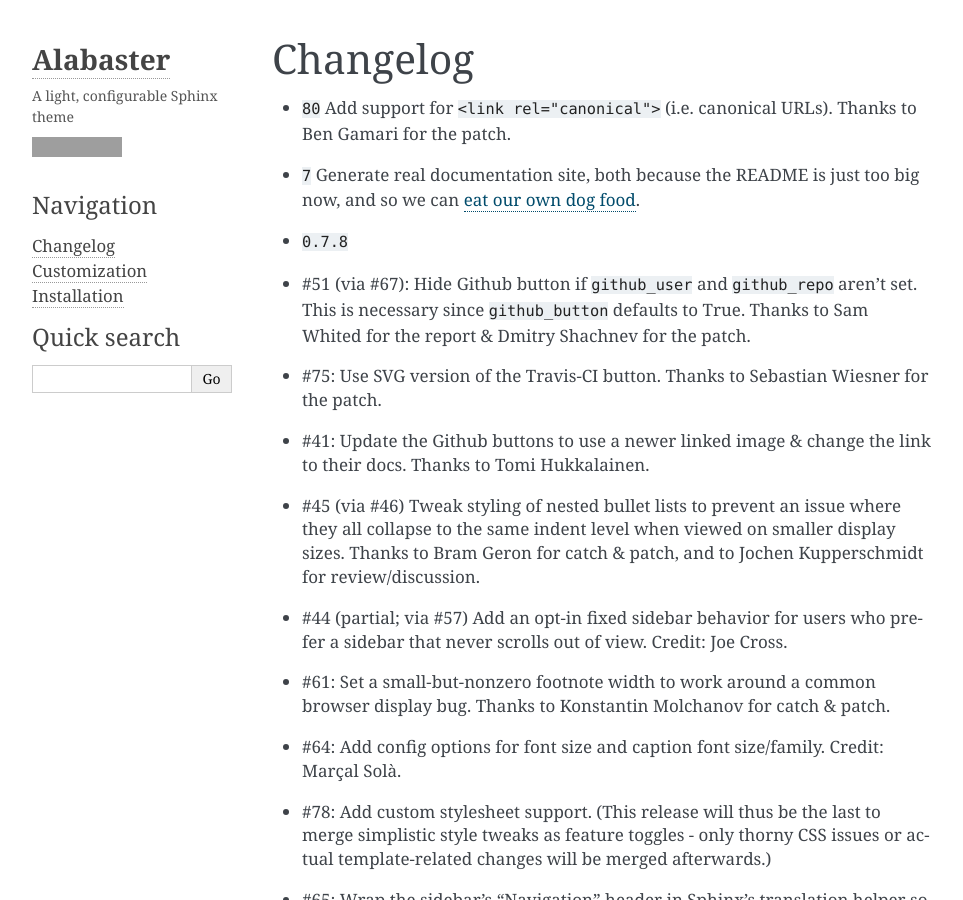
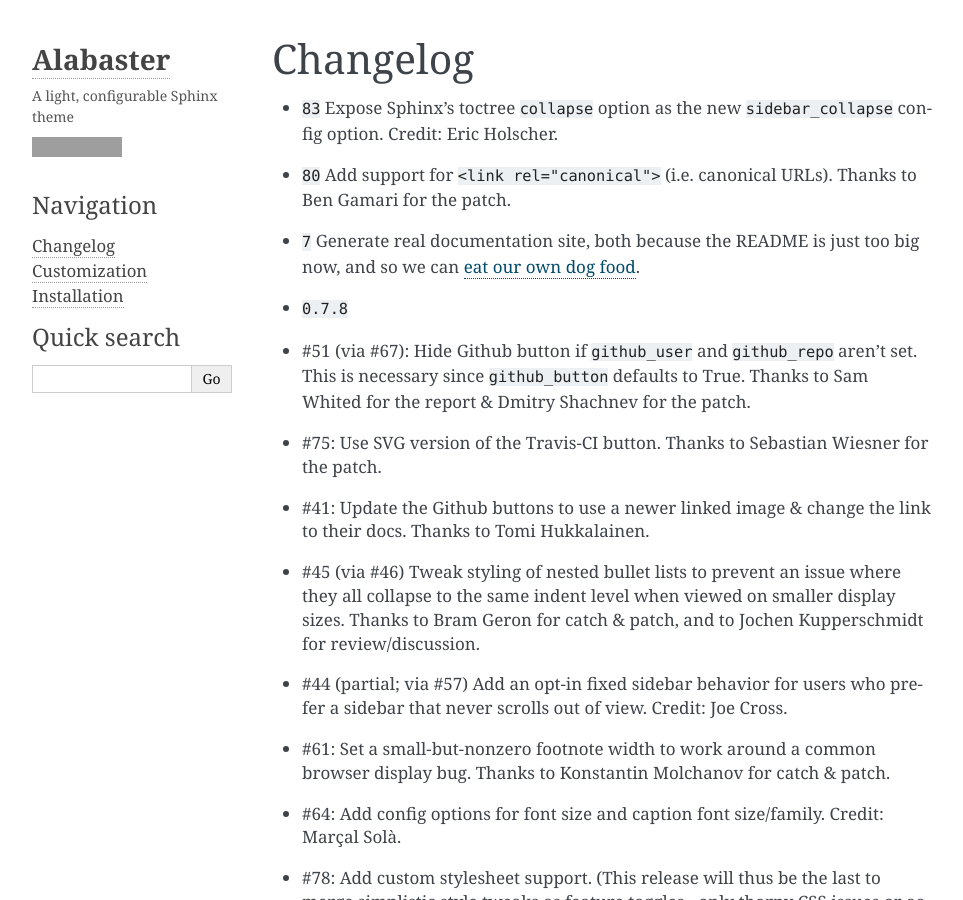
Before and after one commit to sphinx-doc/alabaster, a Sphinx documentation site: the page built from docs/changelog.rst, in a window 1280 px wide and 900 px high. Shown: the whole window, without its empty margins (148-1111 px from the left). Built offline with Sphinx 7.4.7, drawn with Linux system fonts in a browser that asks for light colours; cross-references to code outside the pages are shown as plain code; grey boxes are pictures that could not be loaded.

Commit message:
Changelog re #83

```diff
--- a/docs/changelog.rst
+++ b/docs/changelog.rst
@@ -2,6 +2,8 @@
 Changelog
 =========
 
+* :feature:`83` Expose Sphinx's toctree ``collapse`` option as the new
+  ``sidebar_collapse`` config option. Credit: Eric Holscher.
 * :feature:`80` Add support for ``<link rel="canonical">`` (i.e. canonical
   URLs). Thanks to Ben Gamari for the patch.
 * :support:`7` Generate real documentation site, both because the README is
```
